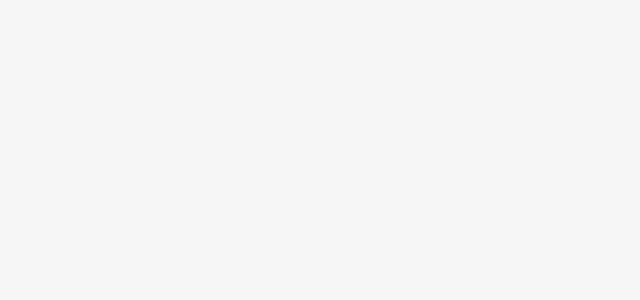
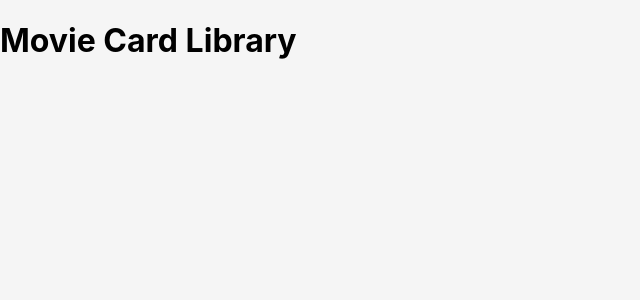
Before and after one commit to tryber/sd-06-project-movie-cards-library, a React (Create React App) app: page / in a window 1280 px wide. Shown: the top 300 px of the page, without its empty margins (0-640 px from the left). Built offline with nearby package versions, Linux system fonts and the light colour scheme.

Commit message:
Criado pasta components com o arquivo Header.jsx e implementado arquivo App.js para ter o arquivo Header.jsx como componente

```diff
--- a/src/App.js
+++ b/src/App.js
@@ -1,10 +1,11 @@
 import React from 'react';
 import './App.css';
+import Header from './components/Header.jsx'
 
 function App() {
   return (
     <div className="App">
-      {/* Sua implementação deve ficar aqui. Remova essas duas linhas e mão na massa */}
+      < Header />
     </div>
   );
 }
--- a/src/components/Header.jsx
+++ b/src/components/Header.jsx
@@ -1 +1,12 @@
-// implement Header component here
+import React, { Component } from 'react';
+
+class Header extends Component {
+  render (){
+    return (
+      <h1>Movie Card Library</h1>
+    )
+  }
+}
+
+
+export default Header;
```
